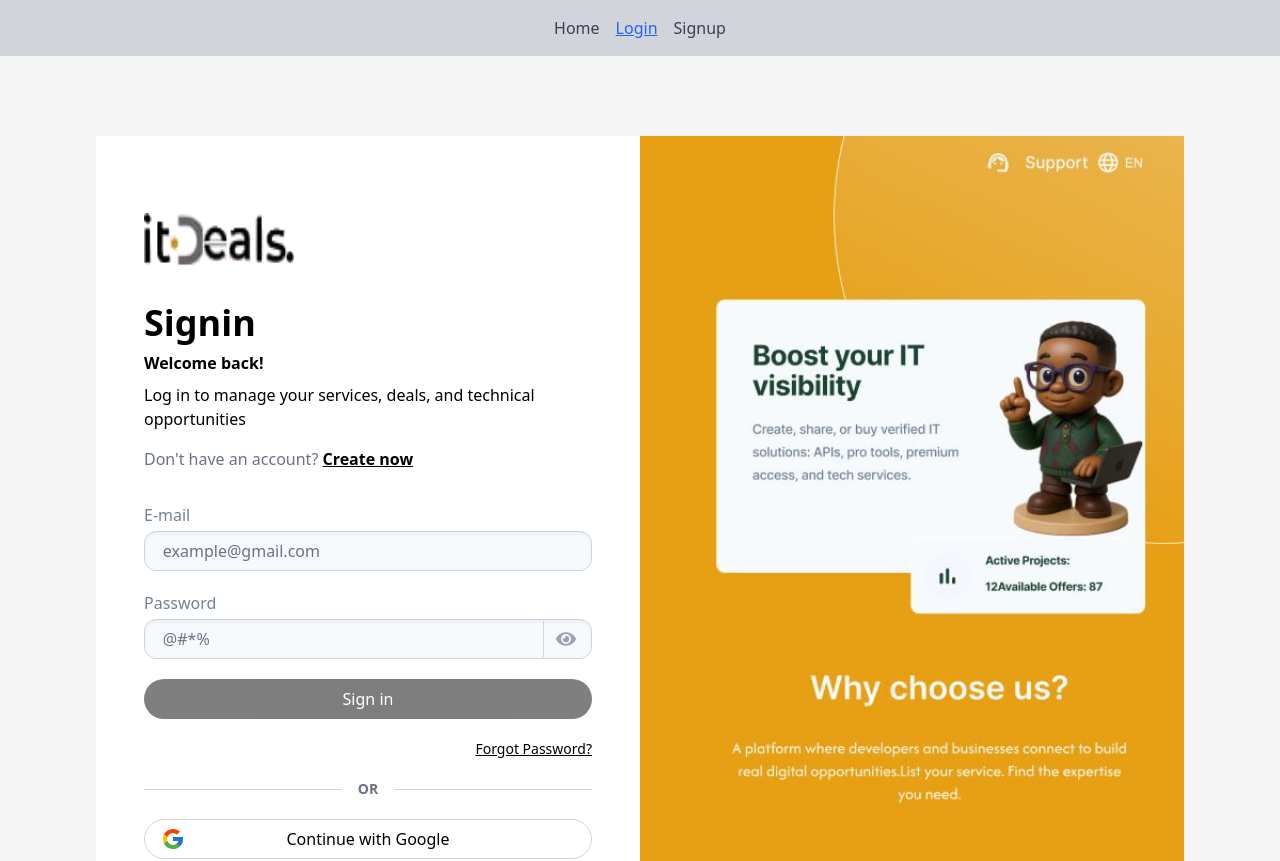
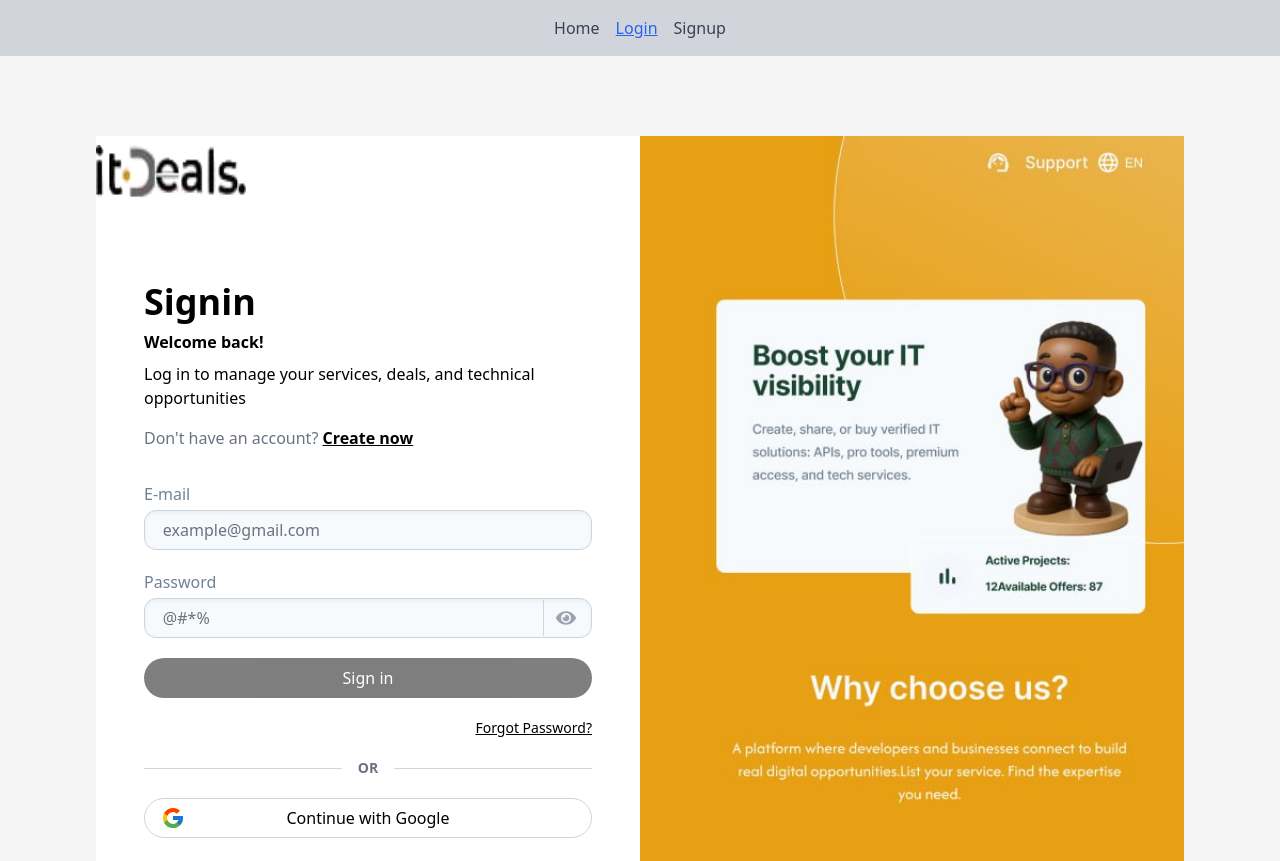
Before and after one commit to belvip/signin-and-signup-ui, a React (Create React App) app: page /login in a window 1280 px wide. Shown: the top 861 px of the page. Built offline with nearby package versions, Linux system fonts and the light colour scheme.

Commit message:
feat: ajust width logo

```diff
--- a/src/pages/Login.js
+++ b/src/pages/Login.js
@@ -30,10 +30,10 @@
             <img
             src={logo}
             alt="Company logo"
-            className="w-[150px] h-[58px] mb-8"
+            className="absolute w-[150px] h-[58px] mb-8 left-24 top-[145px]"
             />
 
-            <div className="max-w-md w-full mx-auto">
+            <div className="max-w-md w-full mx-auto mt-12">
             <h1 className='font-bold text-4xl mb-1'>Signin</h1>
             <h2 className='font-bold mt-2'>Welcome back!</h2>
             <p className="mt-2">Log in to manage your services, deals, and technical opportunities</p>
```
